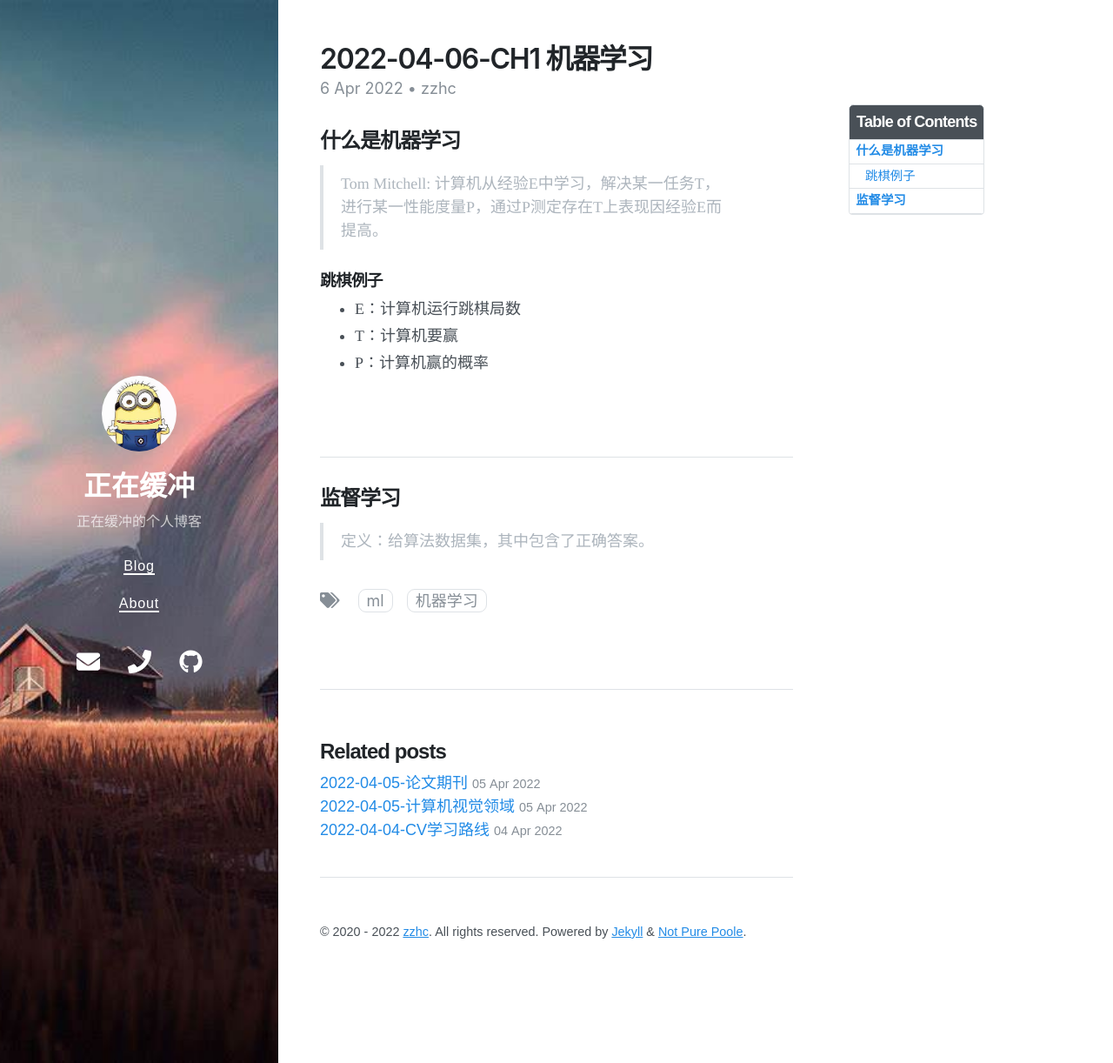
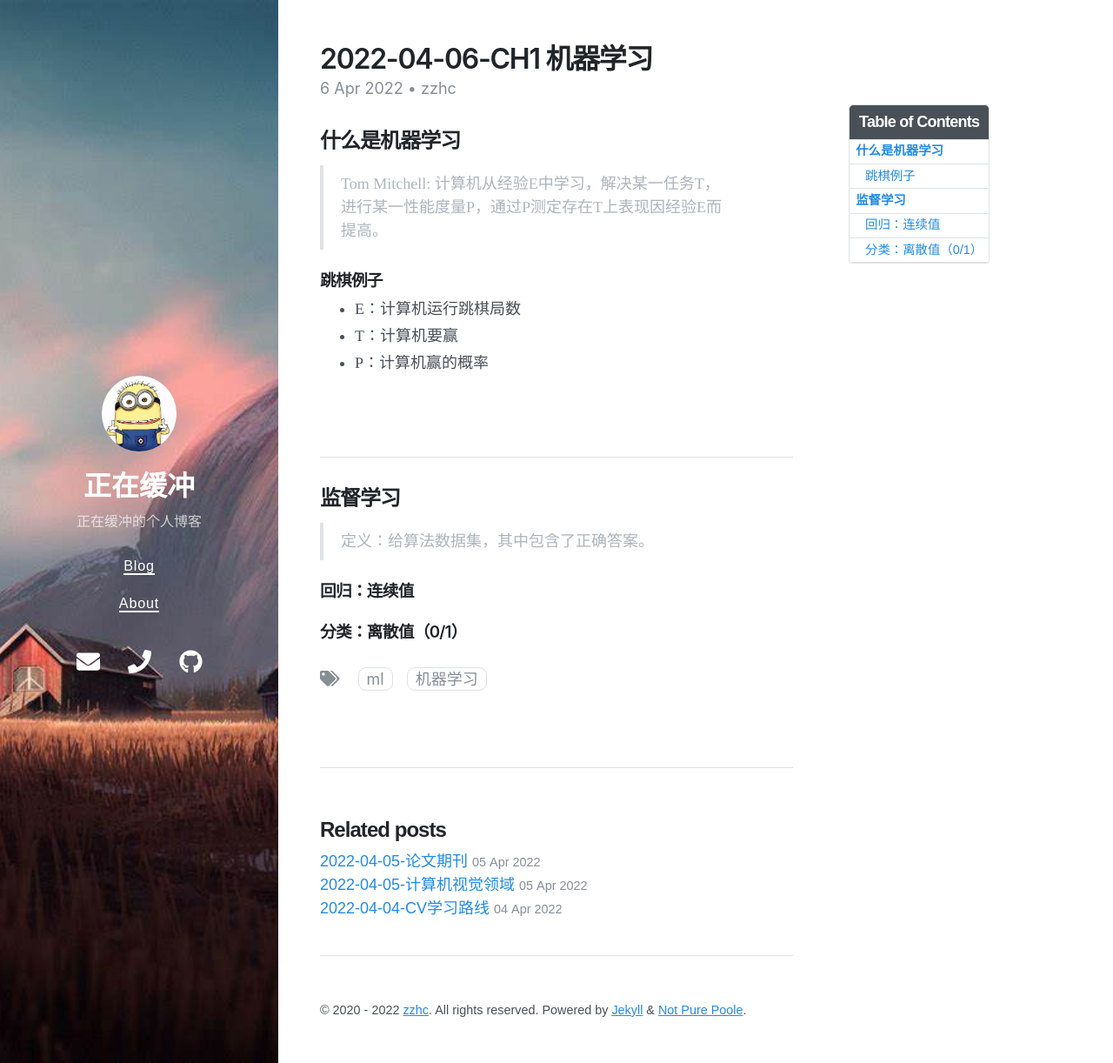
Before and after one commit to Zzhc3321/personal-blog.github.io, a Jekyll site: the page built from _posts/2022-04-06-第一章 机器学习.md, in a window 1280 px wide and 1222 px high. Shown: the whole window at 87% size. Built offline with Jekyll 4.4.1, drawn with Linux system fonts in a browser that asks for light colours; nearby versions of some CDN libraries.

Commit message:
修改文件: _posts/2022-04-06-第一章 机器学习.md

```diff
--- a/_posts/2022-04-06-第一章 机器学习.md
+++ b/_posts/2022-04-06-第一章 机器学习.md
@@ -29,3 +29,7 @@ author: zzhc
 ## 监督学习
 
 > 定义：给算法数据集，其中包含了正确答案。
+
+### 回归：连续值
+
+### 分类：离散值（0/1）
```
